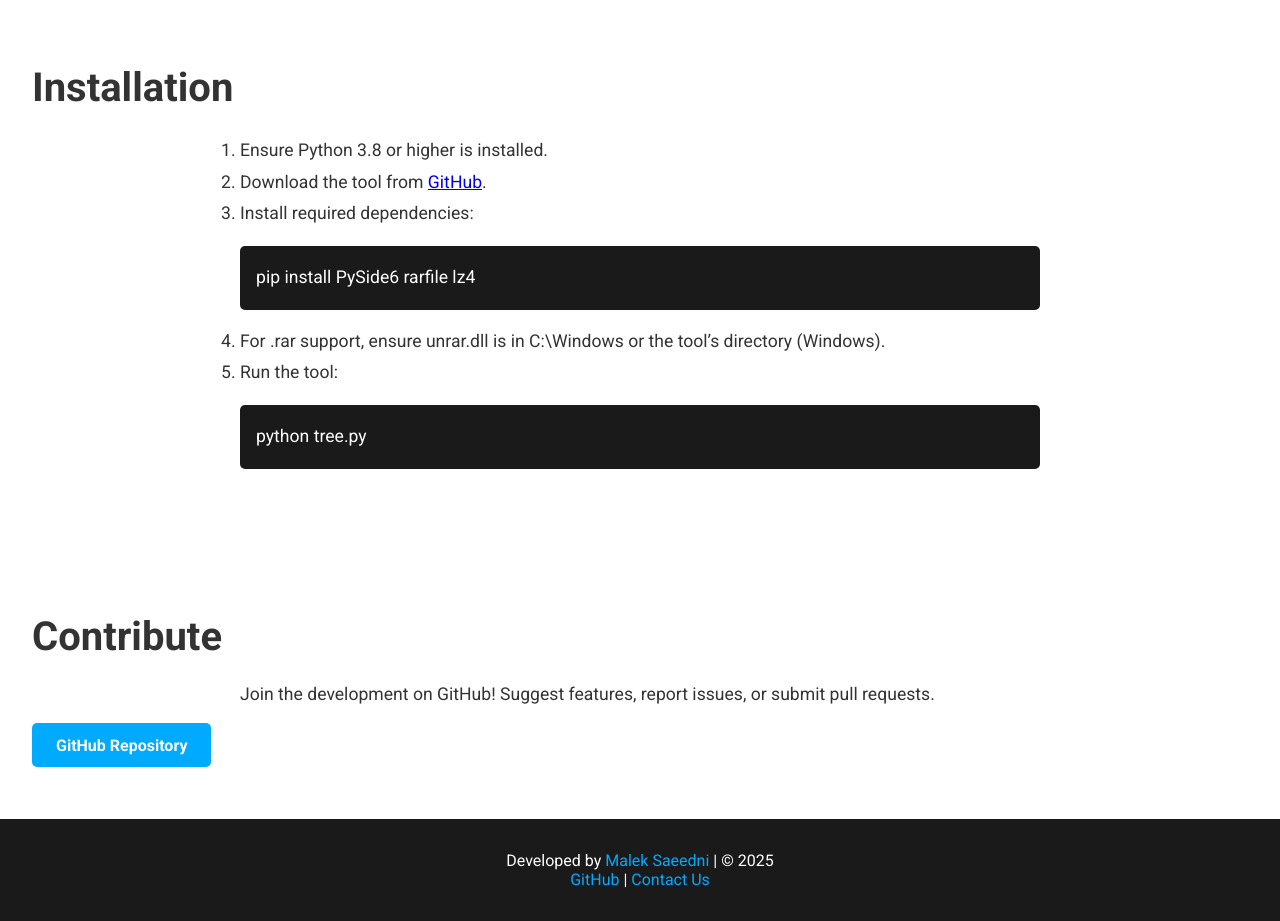
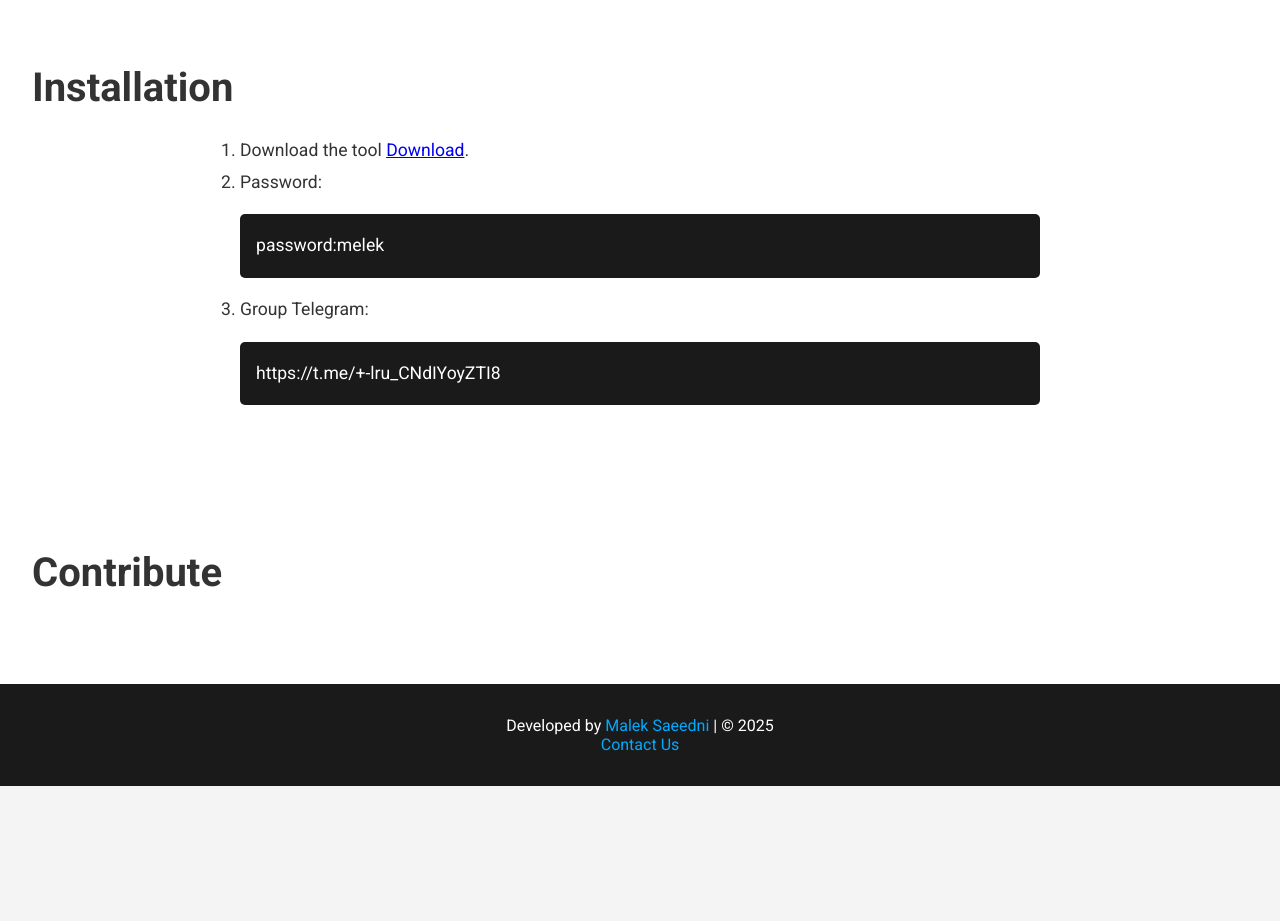
Before and after one commit to saidanimelek26/Tree-Twrp-Generator-windows, a plain HTML site: page index.html in a window 1280 px wide. Shown: the part 1100-2021 px from the top of the page. After the commit the page ends 1886 px from the top, so only its background shows below. Drawn offline with Linux system fonts and the light colour scheme.

Commit message:
Update index.html

```diff
--- a/index.html
+++ b/index.html
@@ -247,7 +247,7 @@
         <div class="hero-content">
             <h1>TWRP Device Tree Generator</h1>
             <p>A powerful tool to create TWRP device trees with ease and efficiency.</p>
-            <a href="https://github.com/USERNAME/TWRP-Device-Tree-Generator/releases" class="btn">Download Now</a>
+            <a href="https://github.com/saidanimelek26/Tree-Twrp-Generator-windows/releases/download/v1/TWRPGEN.zip" class="btn">Download Now</a>
         </div>
     </section>
 
@@ -278,14 +278,12 @@
     <section id="installation" class="installation">
         <h2>Installation</h2>
         <ol>
-            <li>Ensure Python 3.8 or higher is installed.</li>
-            <li>Download the tool from <a href="https://github.com/USERNAME/TWRP-Device-Tree-Generator/releases">GitHub</a>.</li>
-            <li>Install required dependencies:
-                <pre><code>pip install PySide6 rarfile lz4</code></pre>
+            <li>Download the tool <a href="https://github.com/saidanimelek26/Tree-Twrp-Generator-windows/releases/download/v1/TWRPGEN.zip">Download</a>.</li>
+            <li>Password:
+                <pre><code>password:melek</code></pre>
             </li>
-            <li>For .rar support, ensure unrar.dll is in C:\Windows or the tool’s directory (Windows).</li>
-            <li>Run the tool:
-                <pre><code>python tree.py</code></pre>
+            <li>Group Telegram:
+                <pre><code>https://t.me/+-lru_CNdIYoyZTI8</code></pre>
             </li>
         </ol>
     </section>
@@ -293,14 +291,12 @@
     <!-- Contribute Section -->
     <section id="contribute" class="contribute">
         <h2>Contribute</h2>
-        <p>Join the development on GitHub! Suggest features, report issues, or submit pull requests.</p>
-        <a href="https://github.com/USERNAME/TWRP-Device-Tree-Generator" class="btn">GitHub Repository</a>
     </section>
 
     <!-- Footer -->
     <footer>
         <p>Developed by <a href="https://www.facebook.com/no.idea.120/">Malek Saeedni</a> | © 2025</p>
-        <p><a href="https://github.com/USERNAME/TWRP-Device-Tree-Generator">GitHub</a> | <a href="mailto:your.email@example.com">Contact Us</a></p>
+        <p><a href="https://www.facebook.com/no.idea.120">Contact Us</a></p>
     </footer>
 
     <script>
```
